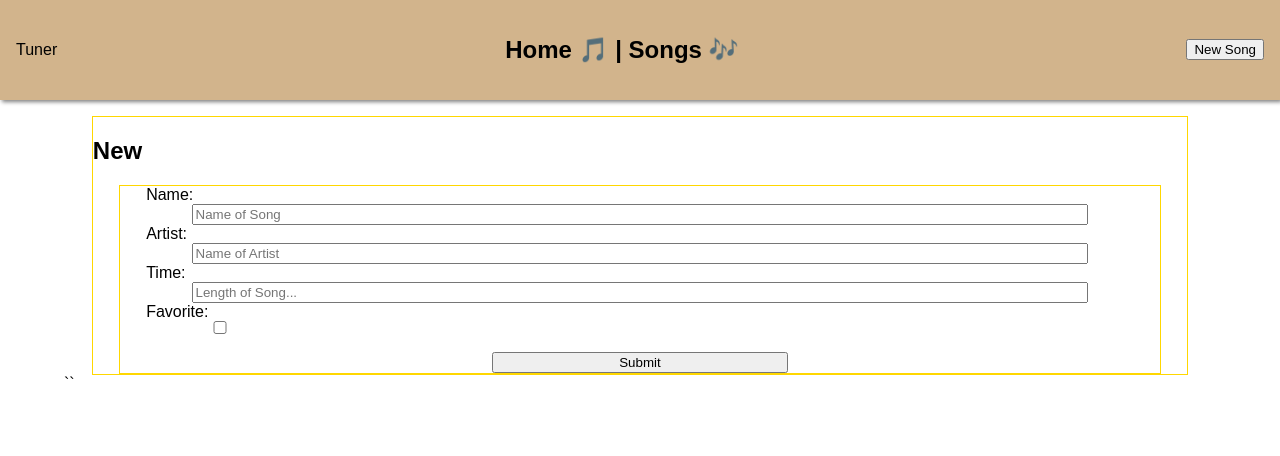
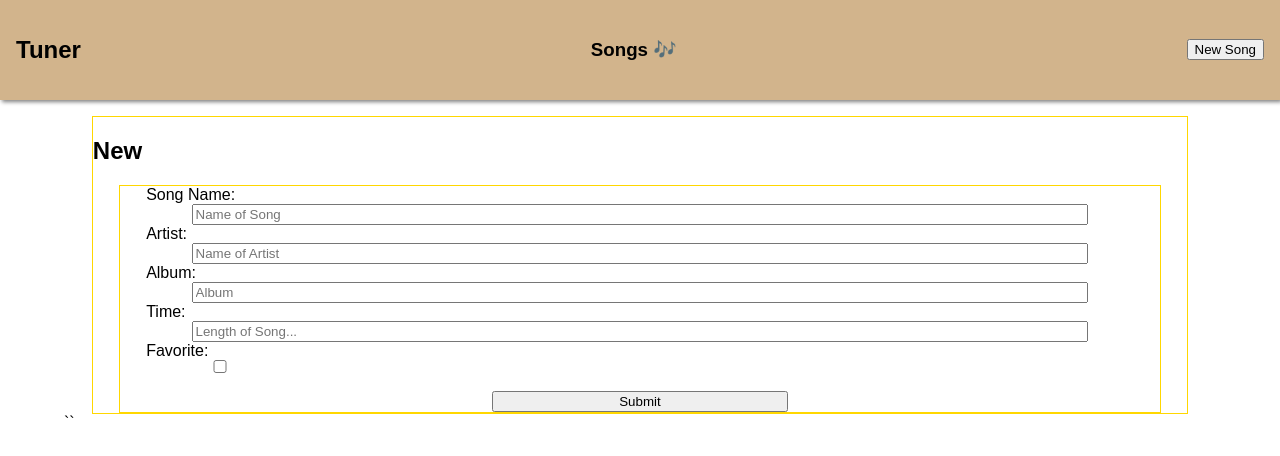
Before and after one commit to 9-3-pursuit/lab-express-sql-seed-read, a React (Create React App) app in the folder front-end/: page /songs/new in a window 1280 px wide. Shown: the top 456 px of the page. Built offline with nearby package versions, Linux system fonts and the light colour scheme.

Commit message:
added in notes & cleaning up of code format

```diff
--- a/front-end/src/Components/NavBar.js
+++ b/front-end/src/Components/NavBar.js
@@ -1,12 +1,19 @@
+// TODO: Links & where they lead to:
+// http://localhost:3000/ -> to home via Tuner link in the top left corner
+// http://localhost:3000/songs -> to the songs index list via Songs link in the center of the header
+// http://localhost:3000/songs/new -> to new song form via New Song button in the top right corner
 import { Link } from "react-router-dom";
 
 export default function NavBar() {
   return (
     <nav>
-      <header>Tuner</header>
       <h1>
-        <Link to="/">Home 🎵</Link> | <Link to="/songs">Songs 🎶</Link>
+        {" "}
+        <Link to="/">Tuner</Link>{" "}
       </h1>
+      <h3>
+        <Link to="/songs">Songs 🎶</Link>
+      </h3>
       <button>
         <Link to="/songs/new">New Song</Link>
       </button>
--- a/front-end/src/Components/Song.js
+++ b/front-end/src/Components/Song.js
@@ -1,9 +1,10 @@
+// TODO: http://localhost:3000/song -> not found page, functionality in progress(?)
 import { Link } from "react-router-dom";
 
 function Song({ song }) {
   return (
     <tr>
-      <td>
+      <td className="Song">
         {song.is_favorite ? (
           <span>⭐️</span>
         ) : (
@@ -19,6 +20,7 @@ function Song({ song }) {
         <Link to={`/songs/${song.id}`}>✏️</Link>
       </td>
     </tr>
+
   );
 }
 
--- a/front-end/src/Components/SongDetails.js
+++ b/front-end/src/Components/SongDetails.js
@@ -1,18 +1,16 @@
+// TODO: http://localhost:3000/songs/${id} -> shows selected song
+
 import { useState, useEffect } from "react";
 import axios from "axios";
-import { useParams, Link, useNavigate } from "react-router-dom";
-// import FourOFour from "../Pages/FourOFour";
-
-const API = process.env.REACT_APP_API_URL;
+import { Link, useParams } from "react-router-dom";
 
 function SongDetails() {
   const [songList, setSongList] = useState([]);
   let { id } = useParams();
-  let navigate = useNavigate();
 
   useEffect(() => {
     axios
-      .get(`${API}/songs/${id}`)
+      .get(`http://localhost:3333/songs/${id}`)
       .then((response) => {
         console.log(response.data);
         setSongList(response.data);
@@ -22,34 +20,27 @@ function SongDetails() {
       });
   }, [id]);
 
-  const handleDelete = () => {
-    deleteSong();
-  };
-
-  const deleteSong = () => {
-    axios
-      .delete(`${URL}/songs/${ id }`)
-      .then(() => {
-        navigate("/songs");
-      })
-      .catch((error) => {
-        console.warn("catch:", error);
-      });
-  };
-
   return (
-    <article>
+    <article className="Song-Details">
       <h3>
         {songList.is_favorite ? <span>⭐️</span> : null} {songList.name}
       </h3>
 
-      <h5>
-        <span>
-          <a href={songList.name}>{songList.artist}</a>
-        </span>
-        &nbsp;&nbsp;&nbsp;&nbsp;&nbsp; {songList.album}
-      </h5>
-      <h6>{songList.time}</h6>
+      <span>
+        <h3>
+          Name: {songList.name}
+          <br></br>
+          Artist: {songList.artist}
+          <br></br>
+          Album: {songList.album}
+          <br></br>
+          Time: {songList.time}
+          <br></br>
+          Favorite: {songList.is_favorite}
+          <br></br>
+        </h3>
+      </span>
+
       <div className="songNavigation">
         <div>
           {" "}
@@ -58,12 +49,12 @@ function SongDetails() {
           </Link>
         </div>
         <div>
-          <Link to={`${API}/songs/edit`}>
+          <Link to={`/songs/${id}/edit`}>
             <button>Edit</button>
           </Link>
         </div>
         <div>
-          <button onClick={handleDelete}>Delete</button>
+          <button>Delete</button>
         </div>
       </div>
     </article>
--- a/front-end/src/Components/SongEditForm.js
+++ b/front-end/src/Components/SongEditForm.js
@@ -1,7 +1,7 @@
+// TODO: http://localhost:3000/songs/edit/edit -> shows from to edit AFTER clicking Edit button
 import axios from "axios";
 import React, { useState, useEffect } from "react";
 import { useParams, Link, useNavigate } from "react-router-dom";
- const API = process.env.REACT_APP_API_URL;
 
 function SongEditForm() {
   let { id } = useParams();
@@ -10,13 +10,14 @@ function SongEditForm() {
   const [editSong, setEditSong] = useState({
     title: "",
     artist: "",
+    album: "",
     time: "",
     is_favorite: false,
   });
 
   const updateSong = (updatedSong) => {
     axios
-      .put(`${API}/songs/${id}`, updatedSong)
+      .put(`http://localhost:3333/songs/${id}`, updatedSong)
       .then(
         () => {
           navigate(`/songs/${id}`);
@@ -35,7 +36,7 @@ function SongEditForm() {
   };
 
   useEffect(() => {
-    axios.get(`${API}/songs/${id}`).then(
+    axios.get(`http://localhost:3333/songs/${id}`).then(
       (response) => setEditSong(response.data),
       (error) => navigate(`/not-found`)
     );
@@ -65,6 +66,14 @@ function SongEditForm() {
           onChange={handleTextChange}
           placeholder="Name of Artist"
         />
+        <label htmlFor="album">Album:</label>
+        <input
+          id="album"
+          value={editSong.album}
+          type="text"
+          onChange={handleTextChange}
+          placeholder="Album"
+        />
         <label htmlFor="time">Time:</label>
         <input
           id="time"
--- a/front-end/src/Components/SongNewForm.js
+++ b/front-end/src/Components/SongNewForm.js
@@ -1,15 +1,14 @@
+// TODO: http://localhost:3000/songs/new -> show form to ADD a new song
 import axios from "axios";
 import { useState } from "react";
 import { useNavigate } from "react-router-dom";
-
- const API = process.env.REACT_APP_API_URL;
 
 function SongNewForm() {
   let navigate = useNavigate();
 
   const addNewSong = (newSong) => {
     axios
-      .post(`${API}/songs/`, newSong)
+      .post(`http://localhost:3000/songs`, newSong)
       .then(
         () => {
           navigate(`/songs`);
@@ -22,6 +21,7 @@ function SongNewForm() {
   const [newAddedSong, setAddedSong] = useState({
     name: "",
     artist: "",
+    album: "",
     time: "",
     is_favorite: false,
   });
@@ -41,7 +41,7 @@ function SongNewForm() {
   return (
     <div className="New">
       <form onSubmit={handleSubmit}>
-        <label htmlFor="name">Name:</label>
+        <label htmlFor="name">Song Name:</label>
         <input
           id="name"
           value={newAddedSong.name}
@@ -58,6 +58,14 @@ function SongNewForm() {
           onChange={handleTextChange}
           placeholder="Name of Artist"
           required
+        />
+        <label htmlFor="album">Album:</label>
+        <input
+          id="album"
+          value={newAddedSong.album}
+          type="text"
+          onChange={handleTextChange}
+          placeholder="Album"
         />
         <label htmlFor="time">Time:</label>
         <input
--- a/front-end/src/Components/Songs.js
+++ b/front-end/src/Components/Songs.js
@@ -1,9 +1,10 @@
+// TODO: http://localhost:3000/songs/ -> shows index of all songs
 import axios from "axios";
 // import { useParams, useNavigate } from "react-router-dom";
 import React, { useState, useEffect } from "react";
 import Song from "./Song";
 
-const API = process.env.REACT_APP_API_URL;
+// const API = process.env.REACT_APP_API_URL;
 
 function Songs() {
   const [songs, setSongs] = useState([]);
@@ -12,7 +13,7 @@ function Songs() {
 
   useEffect(() => {
     axios
-      .get(`${API}/songs`)
+      .get(`http://localhost:3333/songs/`)
       .then((response) => {
         setSongs(response.data);
       })
```
